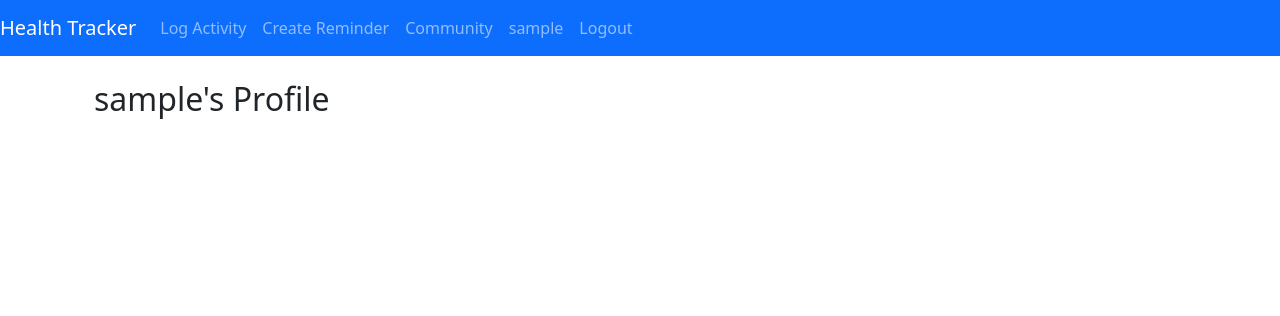
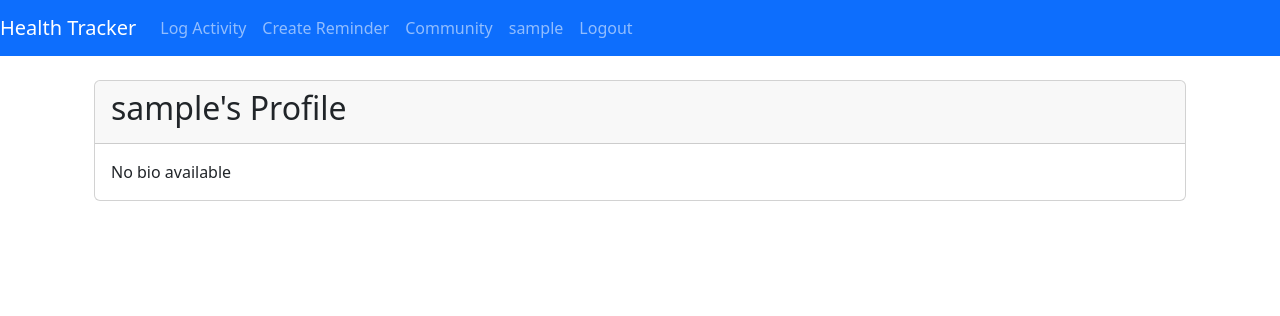
Before and after one commit to umerfarok/FitTrack, a Django app: page /profile/ in a window 1280 px wide. Shown: the top 316 px of the page. Run offline with Django 3.2, Linux system fonts and the light colour scheme; the visitor is signed in with stand-in values (Sample User, id 1); some libraries are stand-ins or nearby versions.

Commit message:
Update user profile template to use a card layout

```diff
--- a/users/templates/users/profile.html
+++ b/users/templates/users/profile.html
@@ -3,10 +3,22 @@
 
 {% block content %}
 <div class="container mt-4">
-    <h2>{{ user.username }}'s Profile</h2>
-    <p>{{ user.profile.bio }}</p>
-    {% if user.profile.avatar %}
-        <img src="{{ user.profile.avatar.url }}" alt="Avatar" class="img-thumbnail">
-    {% endif %}
+    <div class="card">
+        <div class="card-header">
+            <h2>{{ user.username }}'s Profile</h2>
+        </div>
+        <div class="card-body">
+            {% if user.profile.avatar %}
+                <div class="text-center mb-4">
+                    <img src="{{ user.profile.avatar.url }}" alt="Avatar" class="rounded-circle" style="width: 200px; height: 200px;">
+                </div>
+            {% endif %}
+            {% if user.profile.bio %}
+                <p class="card-text">{{ user.profile.bio }}</p>
+            {% else %}
+                <p class="card-text">No bio available</p>
+            {% endif %}
+        </div>
+    </div>
 </div>
 {% endblock %}
```
